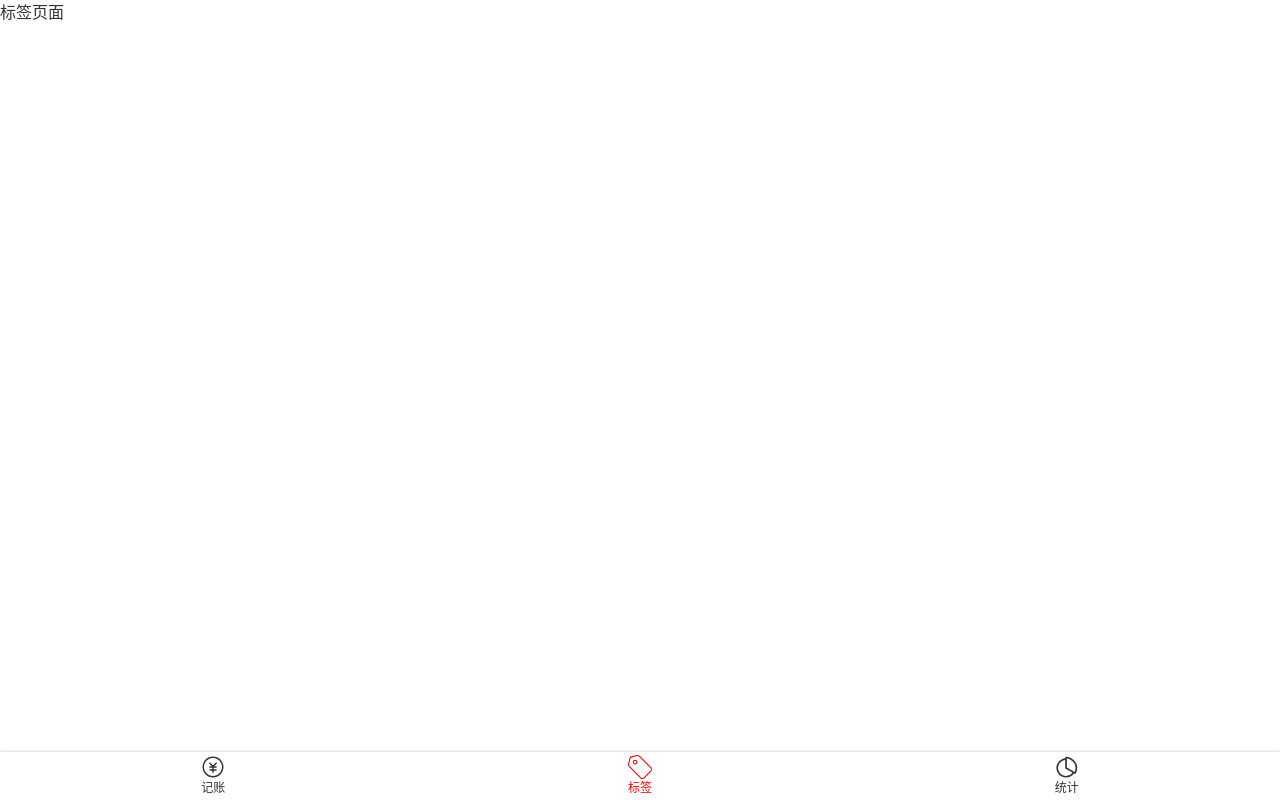
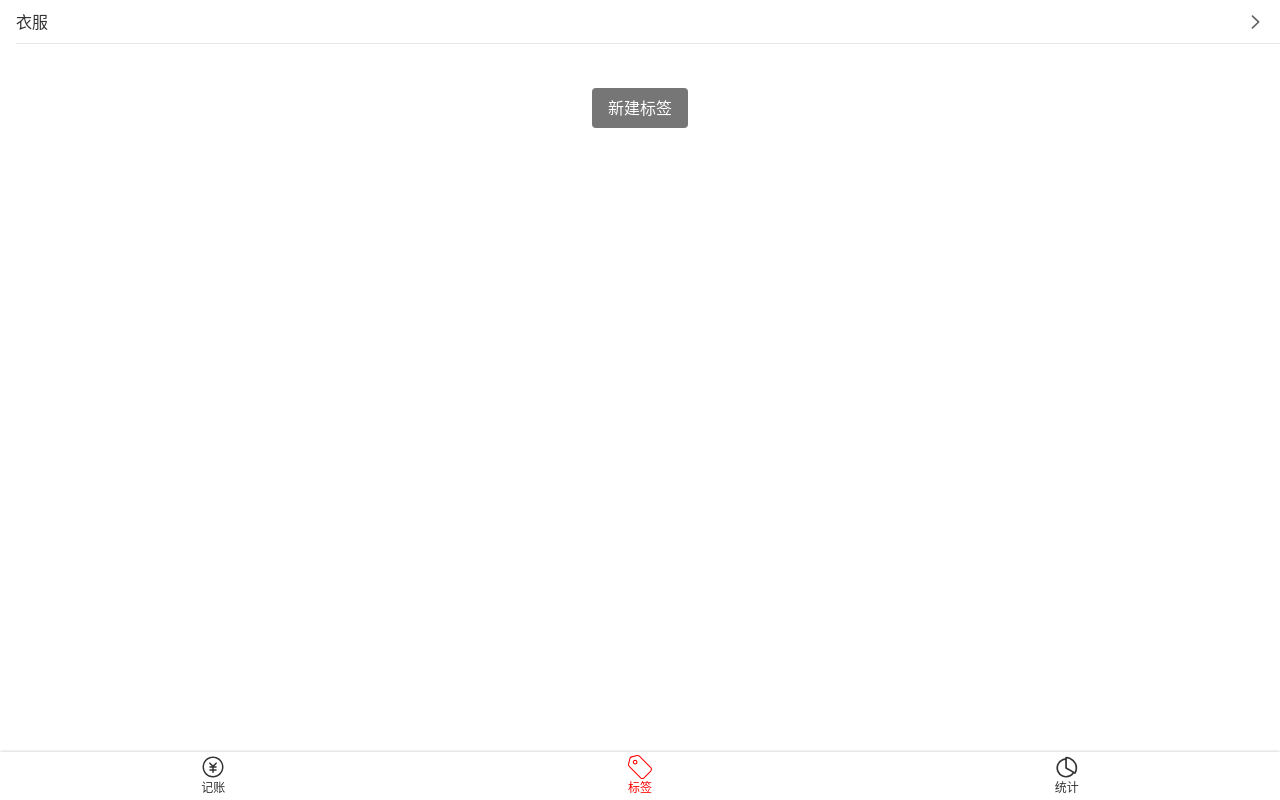
Before and after one commit to niuniu315/wangcai-2, a Vue app: page /#/labels in a window 1280 px wide. Built offline with nearby package versions, Linux system fonts and the light colour scheme.

Commit message:
完成标签页css样式

```diff
--- a/src/views/Labels.vue
+++ b/src/views/Labels.vue
@@ -1,15 +1,56 @@
 <template>
   <Layout>
-    <p>标签页面</p>
+    <ol class="tags">
+      <li>
+        <span>衣服</span>
+        <Icon name="right"/>
+      </li>
+    </ol>
+    <div class="createTag-wrapper">
+      <button class="createTag">新建标签</button>
+    </div>
   </Layout>
 </template>
 
 <script lang="ts">
 export default {
-  name: "Labels"
-}
+  name: 'Labels'
+};
 </script>
 
 <style lang="scss" scoped>
+.tags {
+  background: white;
+  font-size: 16px;
+  padding-left: 16px;
 
+  > li {
+    min-height: 44px;
+    display: flex;
+    align-items: center;
+    justify-content: space-between;
+    border-bottom: 1px solid #e6e6e6;
+
+    svg {
+      width: 18px;
+      height: 18px;
+      color: #666;
+      margin-right: 16px;
+    }
+  }
+}
+
+.createTag {
+  background: #767676;
+  color: white;
+  border-radius: 4px;
+  border: none;
+  height: 40px;
+  padding: 0 16px;
+  &-wrapper {
+    text-align: center;
+    padding: 16px;
+    margin-top: 44-16px;
+  }
+}
 </style>
```
